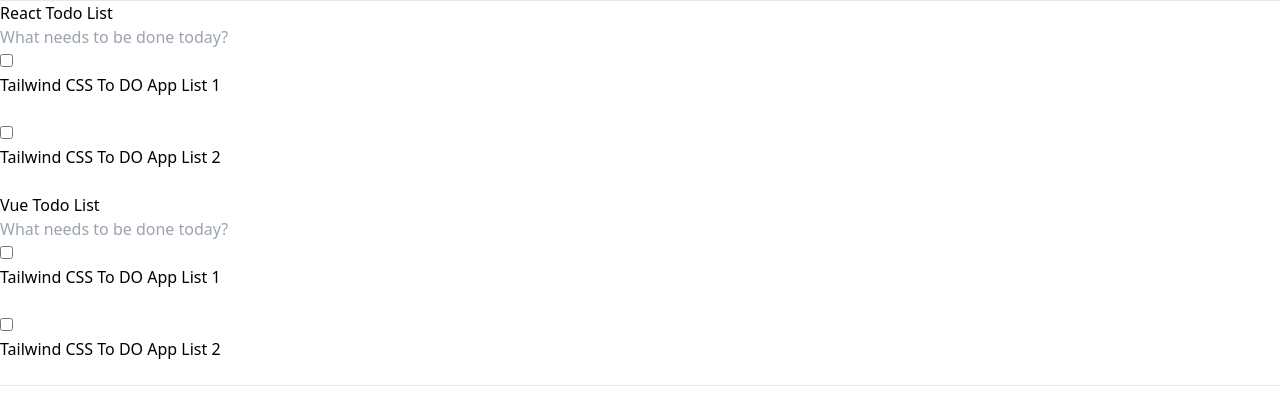
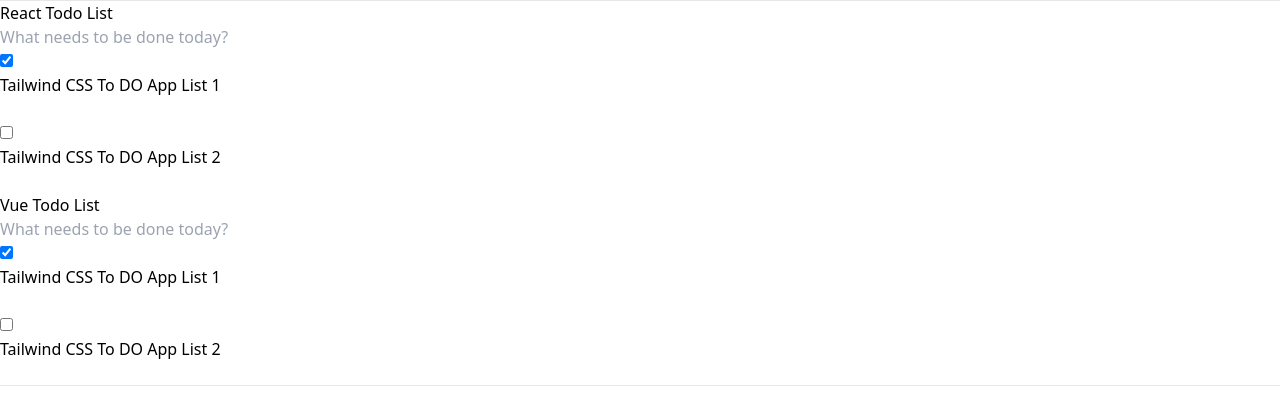
Before and after one commit to hamideslami72/react-vite-app, a React (Vite) app: page / in a window 1280 px wide. Shown: the top 398 px of the page. Built offline with nearby package versions, Linux system fonts and the light colour scheme.

Commit message:
add todo item

```diff
--- a/src/components/home/TodoApp.jsx
+++ b/src/components/home/TodoApp.jsx
@@ -1,4 +1,4 @@
-import TodoAppTitle from "./TodoAppTitle";
+import { useState } from "react";
 import TodoListApp from "./TodoListApp";
 
 function TodoApp({todoSetting}) {
@@ -7,7 +7,7 @@
         {
             id : 1,
             title : "Tailwind CSS To DO App List 1",
-            state: false,
+            state: true,
         },
         {
             id : 2,
@@ -15,6 +15,18 @@
             state: false,
         },
     ]
+
+    const [newTodoListItem, setTodo] = useState(todoListItem)
+
+    function addTodo(e){
+        if(e.key ==="Enter"){
+
+            const name = e.target.name;
+            const value = e.target.value;
+            console.log(value)
+    // setInputs(values => ({...values, [name]: value}))
+        }
+    }
 
   return (
     <>
@@ -25,10 +37,12 @@
                     <h1 className="mr-6 text-4xl font-bold text-purple-600"> {todoSetting.title}</h1>
                 </div>
                 <div className="relative">
-                    <input type="text" placeholder="What needs to be done today?"
-                    className="w-full px-2 py-3 border rounded outline-none border-grey-600" />
+                    <input type="text" name="todo" placeholder="What needs to be done today?"
+                    className="w-full px-2 py-3 border rounded outline-none border-grey-600"
+                    onKeyDown={addTodo}
+                    />
                 </div>
-                <TodoListApp key={todoListItem.id} todos={todoListItem}/>
+                <TodoListApp key={todoListItem.id} todos={newTodoListItem}/>
             </div>
         </div>
 
--- a/src/components/home/TodoListItem.jsx
+++ b/src/components/home/TodoListItem.jsx
@@ -4,8 +4,8 @@
         <>
             <li className="relative flex items-center justify-between px-2 py-6 border-b">
             <div>
-                <input type="checkbox" onChange={() => {}} className="" />
-                <p  className="inline-block mt-1 ml-2 text-gray-600">{todo?.title}</p>
+                <input type="checkbox" checked={todo?.state} onChange={() => {}} className="" />
+                <p  className={`inline-block mt-1 ml-2 text-gray-600 ${todo?.state ? `line-through` : `` }`}>{todo?.title}</p>
             </div>
             <button type="button" className="absolute right-0 flex items-center  space-x-1">
                 <svg xmlns="http://www.w3.org/2000/svg" className="w-5 h-5 text-blue-600" fill="none" viewBox="0 0 24 24" stroke="currentColor" strokeWidth="2">
```
